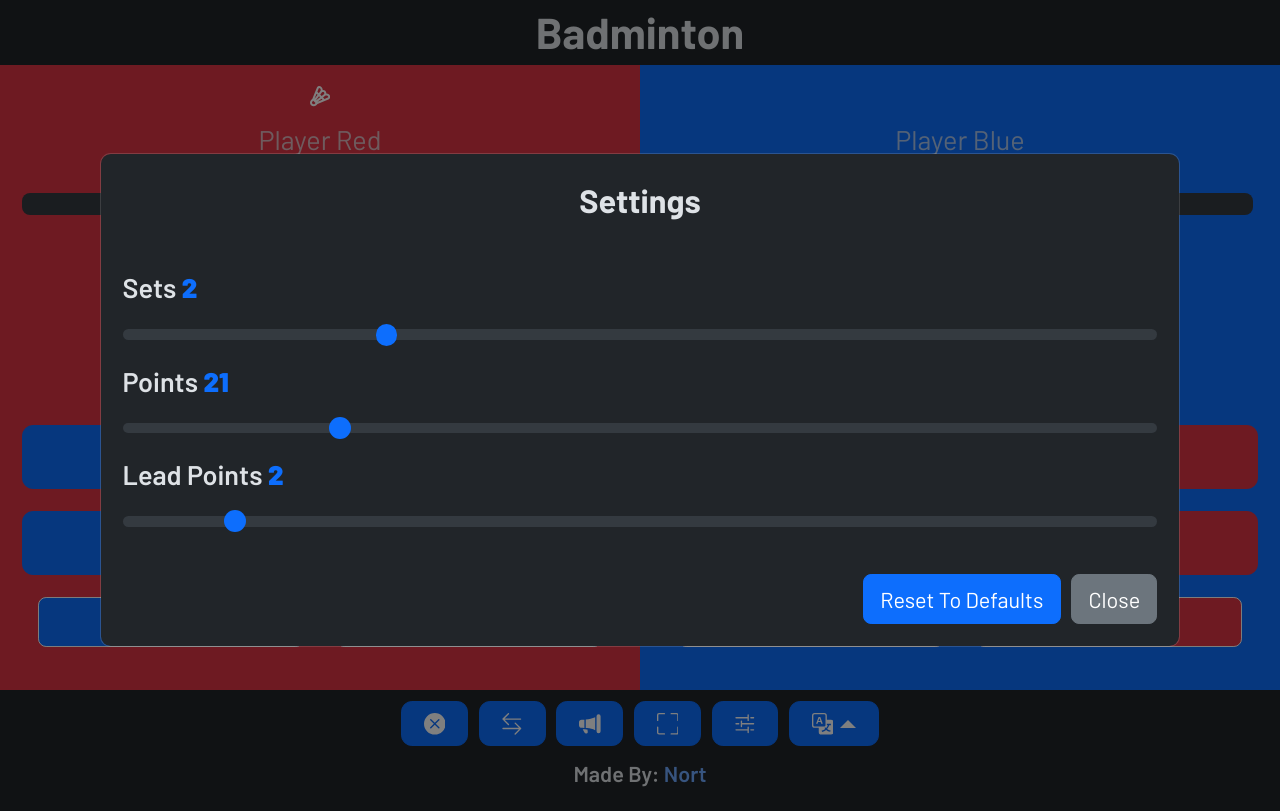
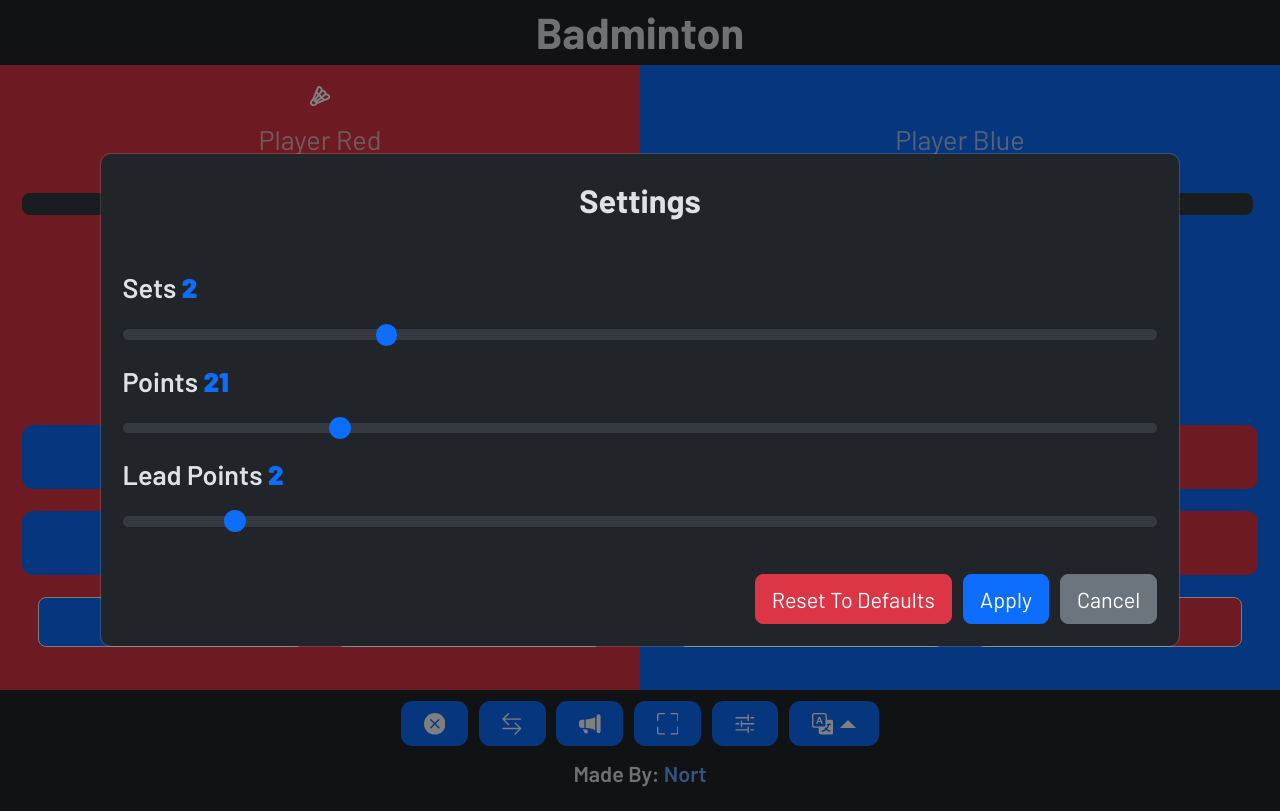
Before and after one commit to Nort1346/Badminton-Match, a React (Create React App) app: page / in a window 1280 px wide. Both pictures are taken after a click on the button 744 px from the left and 723 px from the top of the page. Built offline with nearby package versions, Linux system fonts and the light colour scheme.

Commit message:
feat apply settings button

```diff
--- a/src/App.js
+++ b/src/App.js
@@ -116,7 +116,8 @@ function App() {
   const handleOpenSettingModal = () =>
     setSettingModal((prev) => (true));
 
-  const handleCloseSettingModal = () => {
+  const handleCloseSettingModal = (reset) => {
+    if (reset) resetPlayersScore();
     setSettingModal((prev) => (false));
   };
 
--- a/src/components/SettingModal.js
+++ b/src/components/SettingModal.js
@@ -15,36 +15,47 @@ function SettingModal({ isShow, onClose }) {
     const [leadPoints, setLeadPoints] = useState(fetchLeadPoints());
 
     useEffect(() => {
+        const loadData = () => {
+            setSets(fetchSets());
+            setPoints(fetchPoints());
+            setLeadPoints(fetchLeadPoints());
+        }
+
+        if (isShow) {
+            loadData();
+        }
         setShow(isShow);
     }, [isShow]);
 
-    const handleClose = () => {
+    const handleClose = (changes) => {
         setShow(false);
-        if (onClose) onClose();
+        if (onClose) onClose(changes ?? false);
     };
 
     const handleSetsChange = (e) => {
         setSets(e.target.value);
-        localStorage.setItem(GameSettingType.Sets, e.target.value);
     };
 
     const handlePointsChange = (e) => {
         setPoints(e.target.value);
-        localStorage.setItem(GameSettingType.Points, e.target.value);
     };
 
     const handleLeadPointsChange = (e) => {
         setLeadPoints(e.target.value);
-        localStorage.setItem(GameSettingType.LeadPoint, e.target.value);
     };
 
     const resetToDefaults = () => {
         setSets(DefaultValues.SETS);
         setPoints(DefaultValues.POINTS);
         setLeadPoints(DefaultValues.LEAD_POINTS);
-        localStorage.setItem(GameSettingType.Sets, DefaultValues.SETS);
-        localStorage.setItem(GameSettingType.Points, DefaultValues.POINTS);
-        localStorage.setItem(GameSettingType.LeadPoint, DefaultValues.LEAD_POINTS);
+    }
+
+    const applyChanges = () => {
+        let changes = !(fetchSets() === sets && fetchPoints() === points && fetchLeadPoints() === leadPoints);
+        localStorage.setItem(GameSettingType.Sets, sets);
+        localStorage.setItem(GameSettingType.Points, points);
+        localStorage.setItem(GameSettingType.LeadPoint, leadPoints);
+        handleClose(changes);
     }
 
     return (
@@ -72,11 +83,14 @@ function SettingModal({ isShow, onClose }) {
                 <Form.Range max={20} min={0} defaultValue={2} value={leadPoints} onChange={handleLeadPointsChange} />
             </Modal.Body>
             <Modal.Footer className="border-0 pt-0">
-                <Button variant="primary" onClick={resetToDefaults}>
+                <Button variant="danger" onClick={resetToDefaults}>
                     {t("settingModal.resetDefault")}
                 </Button>
+                <Button variant="primary" onClick={applyChanges}>
+                    {t("settingModal.apply")}
+                </Button>
                 <Button variant="secondary" onClick={handleClose}>
-                    {t("winnerModal.close")}
+                    {t("settingModal.cancel")}
                 </Button>
             </Modal.Footer>
         </Modal>
--- a/src/components/locales/de/translation.json
+++ b/src/components/locales/de/translation.json
@@ -27,6 +27,8 @@
     "sets": "Sätze",
     "points": "Punkte",
     "leadPoints": "Vorsprungspunkte",
-    "resetDefault": "Auf Standard Zurücksetzen"
+    "resetDefault": "Auf Standard Zurücksetzen",
+    "apply": "Anwenden",
+    "cancel": "Abbrechen"
   }
 }
--- a/src/components/locales/en/translation.json
+++ b/src/components/locales/en/translation.json
@@ -27,6 +27,8 @@
     "sets": "Sets",
     "points": "Points",
     "leadPoints": "Lead Points",
-    "resetDefault": "Reset To Defaults"
+    "resetDefault": "Reset To Defaults",
+    "apply": "Apply",
+    "cancel": "Cancel"
   }
 }
--- a/src/components/locales/pl/translation.json
+++ b/src/components/locales/pl/translation.json
@@ -27,6 +27,8 @@
     "sets": "Sety",
     "points": "Punkty",
     "leadPoints": "Punkty Przewagi",
-    "resetDefault": "Przywróć Domyślne"
+    "resetDefault": "Przywróć Domyślne",
+    "apply": "Zastosuj",
+    "cancel": "Anuluj"
   }
 }
```
